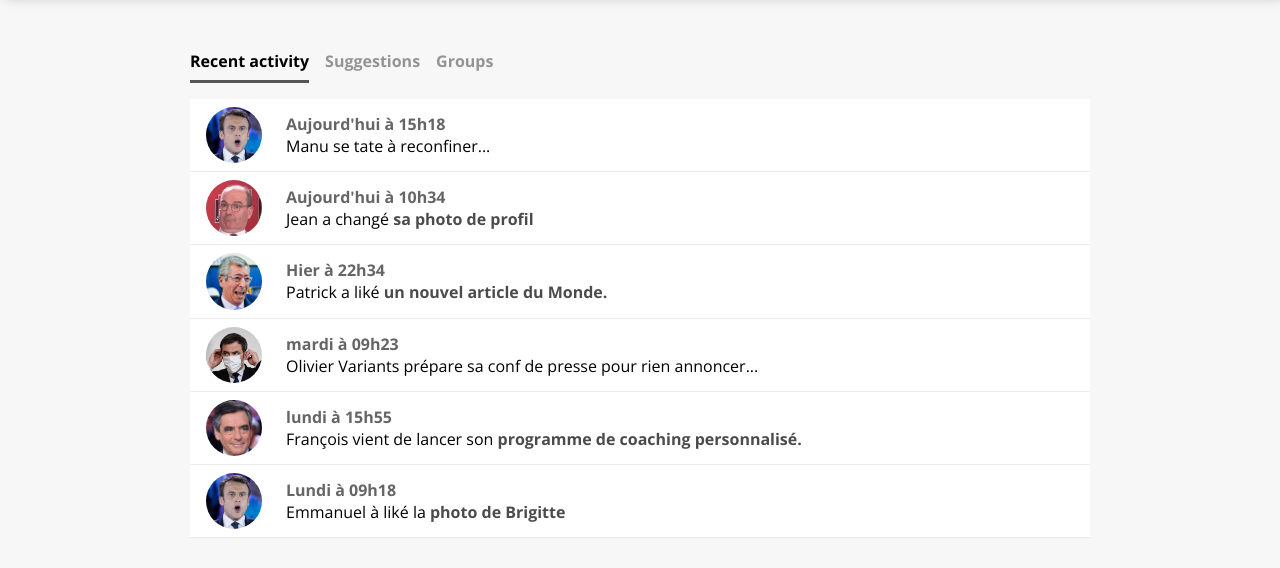
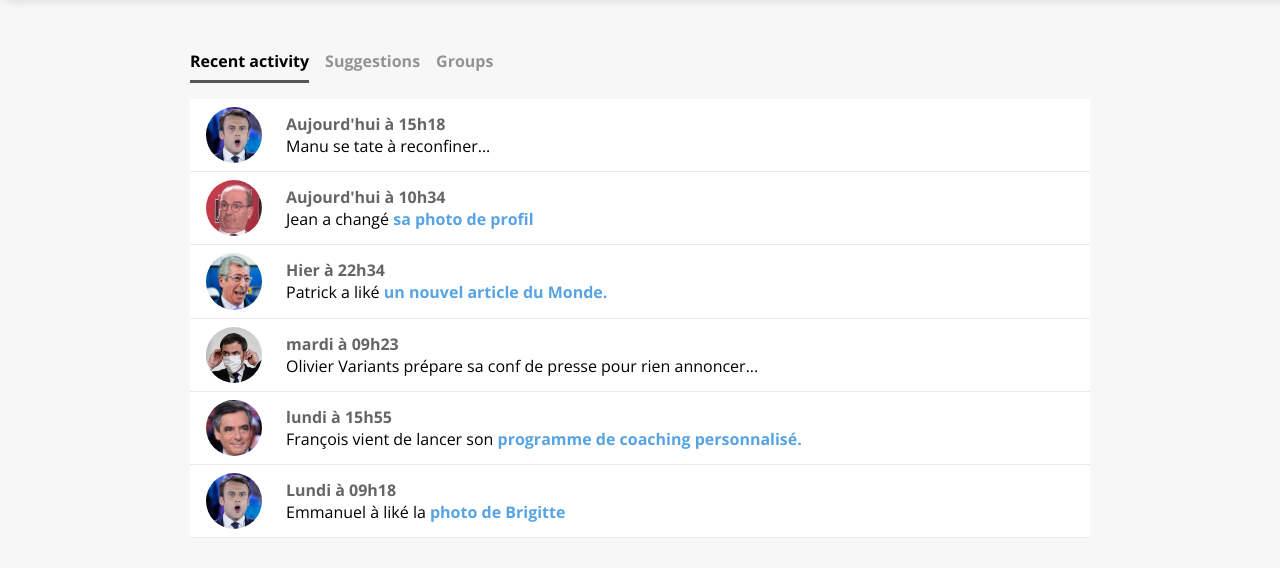
Before and after one commit to malacau/activity-feed, a plain HTML site: page index.html in a window 1280 px wide. Shown: the part 90-658 px from the top of the page. Drawn offline with nearby package versions, Linux system fonts and the light colour scheme.

Commit message:
small fixes

```diff
--- a/css/style.css
+++ b/css/style.css
@@ -24,7 +24,10 @@ body {
 
 a {
   text-decoration: none;
-  color: black;
+  color: #469AE0;
   font-weight: bold;
-  opacity: 0.7;
+  opacity: 0.9;
 }
+a:hover {
+  text-decoration-line:underline;
+}
```
Also changed, not shown: 1 other file.
